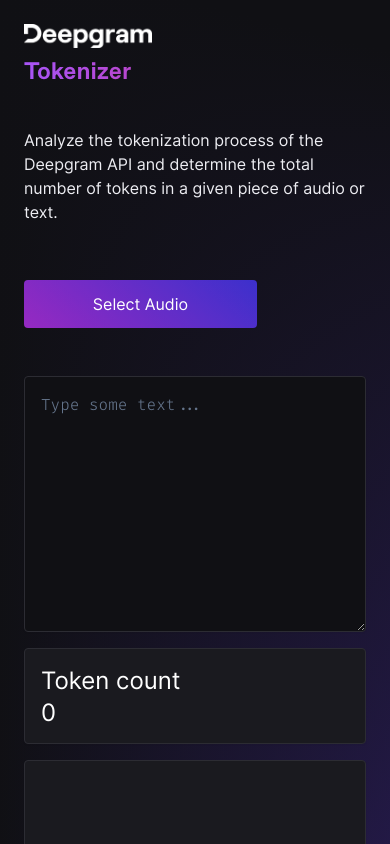
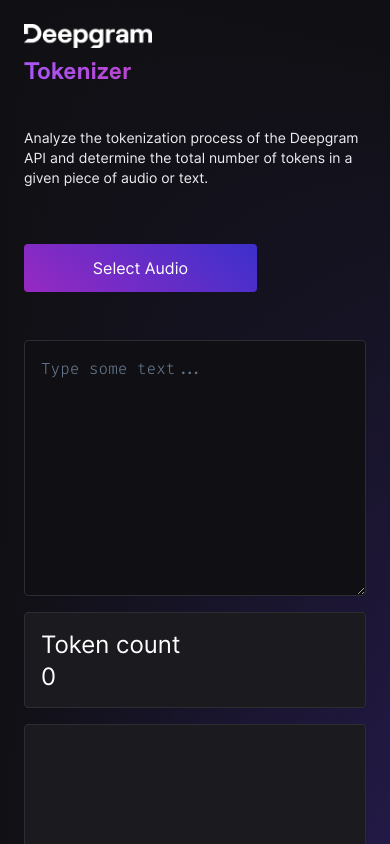
Before and after one commit to deepgram-devs/deepgram-tokenizer, a Vue app: page / in a window 390 px wide. Shown: the top 844 px of the page. Built offline with nearby package versions, Linux system fonts and the light colour scheme.

Commit message:
mobile text size

```diff
--- a/src/App.vue
+++ b/src/App.vue
@@ -14,7 +14,7 @@
         Tokenizer
       </h1>
     </div>
-    <p class="my-6 text-[#ededf2] max-w-5xl">
+    <p class="text-sm sm:text-base my-6 text-[#ededf2] max-w-5xl">
       Analyze the tokenization process of the Deepgram API and determine the total number of tokens
       in a given piece of audio or text.
     </p>
```
